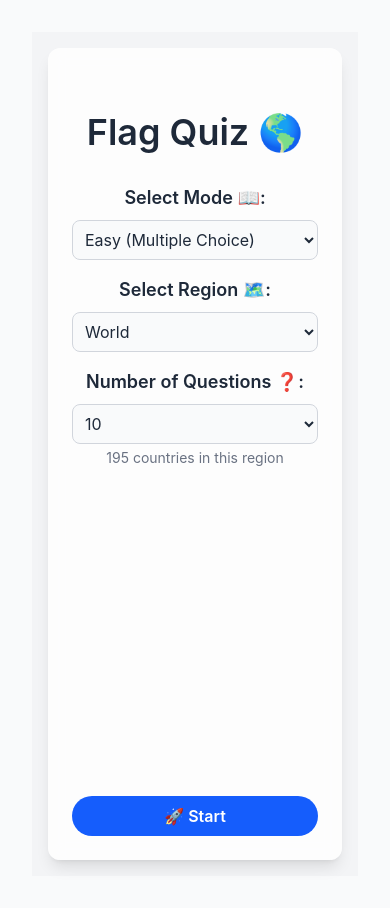
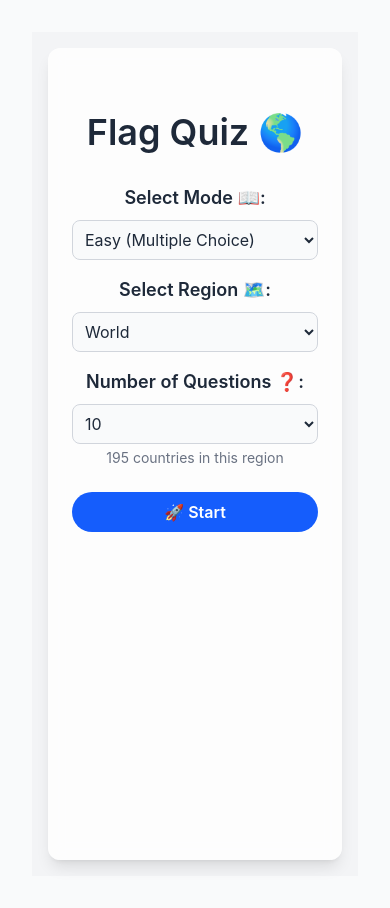
Before and after one commit to toyoshun/flag-quiz, a React (Vite) app: page / in a window 390 px wide. Built offline with nearby package versions, Linux system fonts and the light colour scheme.

Commit message:
fix mobile layout and body margin

```diff
--- a/src/index.css
+++ b/src/index.css
@@ -2,6 +2,7 @@
 
 body {
   @apply font-sans bg-gray-50 text-gray-800 text-base sm:text-lg;
+  margin: 0;
   font-family: -apple-system, BlinkMacSystemFont, "Helvetica Neue", "Segoe UI", Roboto, Oxygen, Ubuntu, Cantarell, "Open Sans", sans-serif;
 }
 
--- a/src/screens/StartScreen.tsx
+++ b/src/screens/StartScreen.tsx
@@ -49,7 +49,7 @@ export const StartScreen: React.FC<{
   return (
     <div className="screen-wrapper">
       <div className="card flex flex-col">
-        <div className="flex-grow">
+        <div className="grow-0 sm:grow">
           <h1 className="start-title">Flag Quiz 🌎</h1>
 
           <div className="select-group">
```
